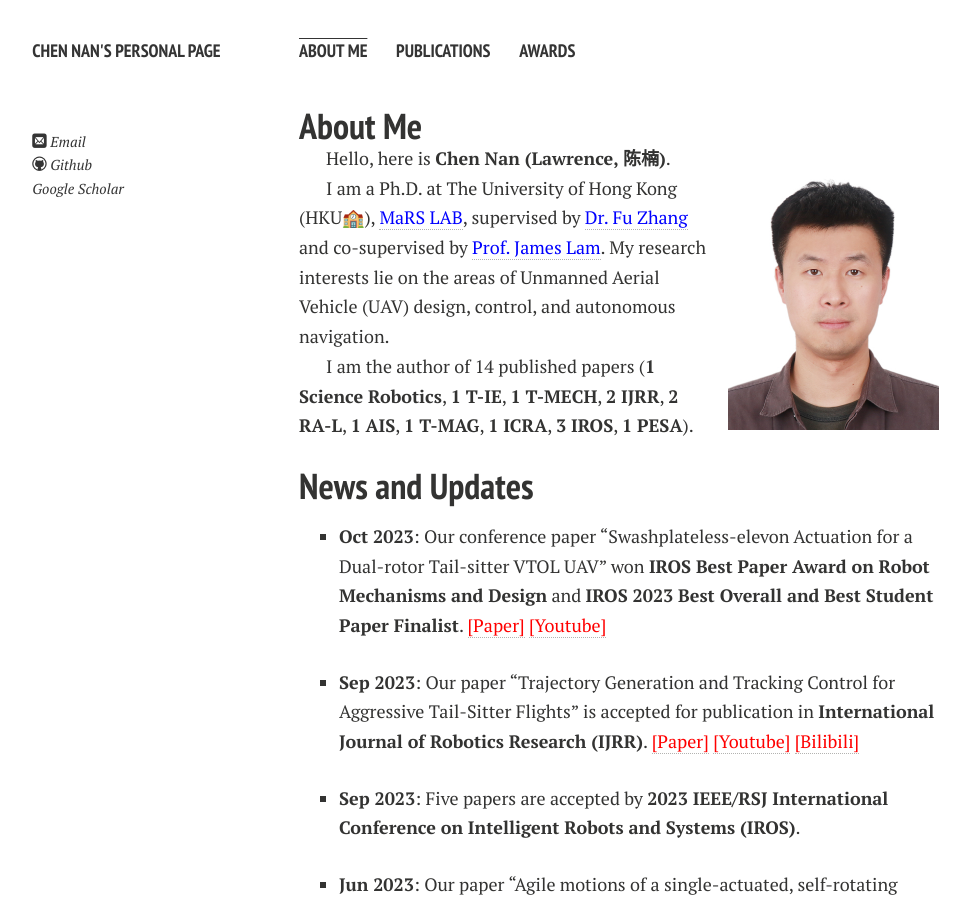
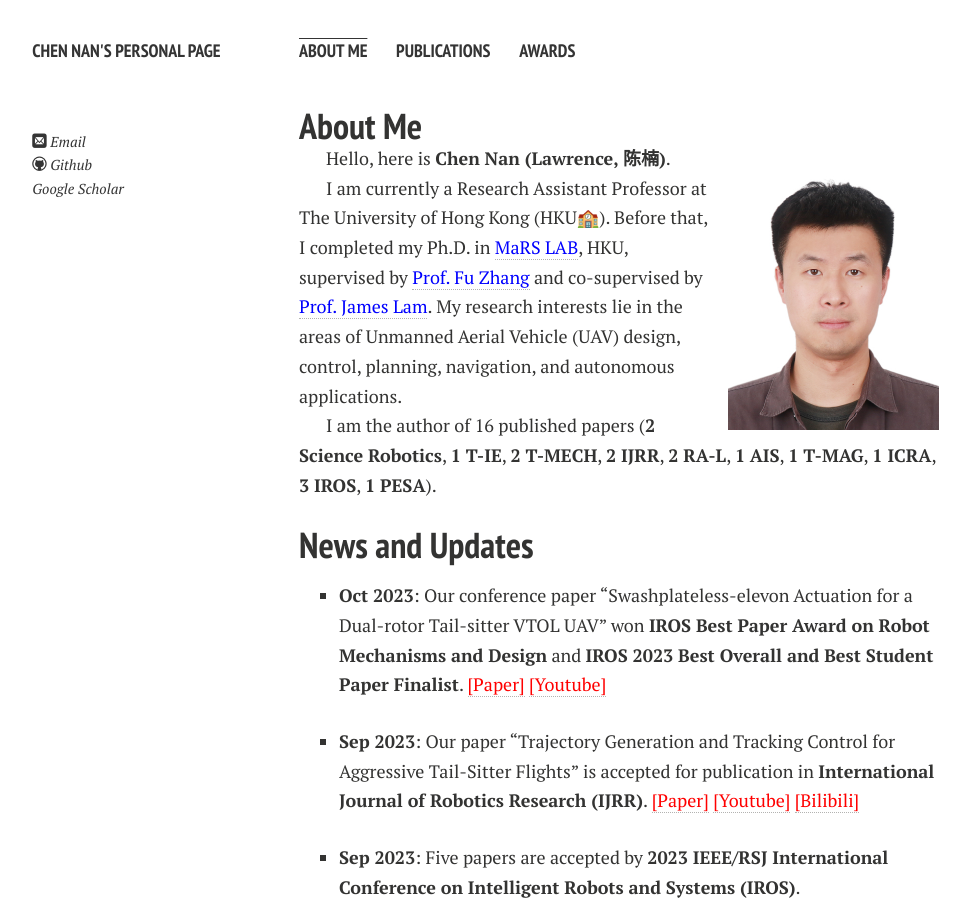
Before and after one commit to lawrence-cn/lawrence-cn.github.io, a Jekyll site: the page built from index.md, in a window 1280 px wide and 900 px high. Shown: the whole window, without its empty margins (21-991 px from the left). Built offline with Jekyll 4.4.1, drawn with Linux system fonts in a browser that asks for light colours; nearby versions of some CDN libraries; comment, search, counter and statistics services are not loaded; a style sheet for code colours, icons or effects is not loaded; our own code applies the rules of GitHub Pages for plain Markdown files.

Commit message:
add new position

```diff
--- a/index.md
+++ b/index.md
@@ -8,9 +8,9 @@ layout: page
 
 Hello, here is **Chen Nan (Lawrence, 陈楠)**.
 
-I am a Ph.D. at The University of Hong Kong (HKU🏫), [<font color=blue>MaRS LAB</font>](https://mars.hku.hk/), supervised by [<font color=blue>Dr. Fu Zhang</font>](https://www.mech.hku.hk/academic-staff/Zhang-F) and co-supervised by [<font color=blue>Prof. James Lam</font>](https://meweb.hku.hk/jlam/). My research interests lie on the areas of Unmanned Aerial Vehicle (UAV) design, control, and autonomous navigation.
+I am currently a Research Assistant Professor at The University of Hong Kong (HKU🏫). Before that, I completed my Ph.D. in [<font color=blue>MaRS LAB</font>](https://mars.hku.hk/), HKU, supervised by [<font color=blue>Prof. Fu Zhang</font>](https://www.mech.hku.hk/academic-staff/Zhang-F) and co-supervised by [<font color=blue>Prof. James Lam</font>](https://meweb.hku.hk/jlam/). My research interests lie in the areas of Unmanned Aerial Vehicle (UAV) design, control, planning, navigation, and autonomous applications.
 
-I am the author of 14 published papers (**1 Science Robotics**, **1 T-IE**, **1 T-MECH**, **2 IJRR**, **2 RA-L**, **1 AIS**, **1 T-MAG**, **1 ICRA**, **3 IROS**, **1 PESA**).
+I am the author of 16 published papers (**2 Science Robotics**, **1 T-IE**, **2 T-MECH**, **2 IJRR**, **2 RA-L**, **1 AIS**, **1 T-MAG**, **1 ICRA**, **3 IROS**, **1 PESA**).
 
 
 ## News and Updates
```
